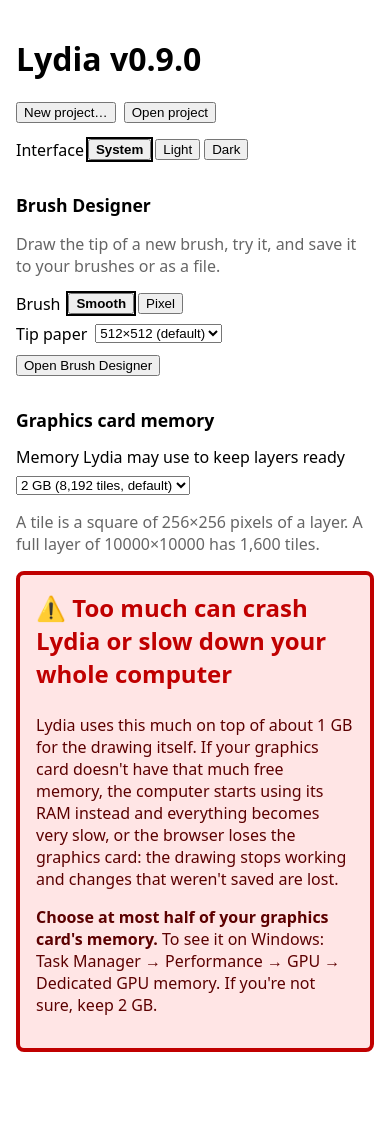
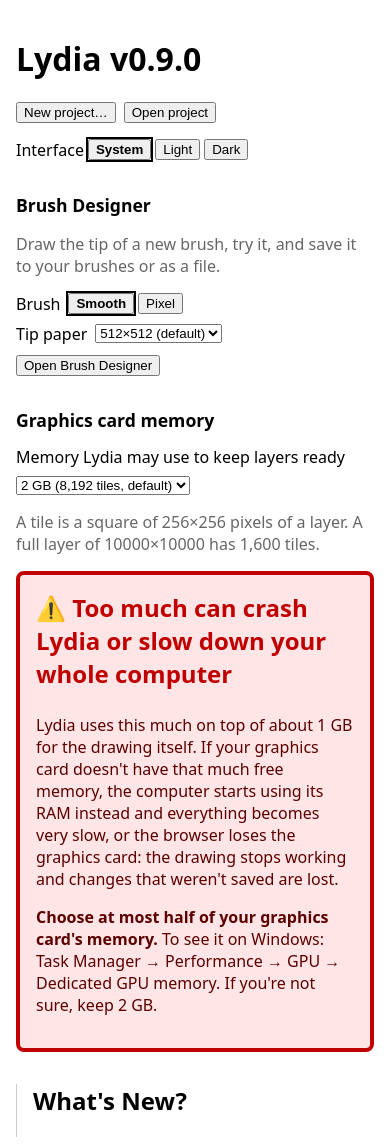
Before and after one commit to NiercoElectron/Lydia, a React (Vite) app: page / in a window 390 px wide. Shown: the top 1148 px of the page. Before the commit the page ends 1068 px from the top, so only its background shows below. Built offline with nearby package versions, Linux system fonts and the light colour scheme.

Commit message:
Show what's new in each version on the start screen

```diff
--- a/src/App.css
+++ b/src/App.css
@@ -57,8 +57,52 @@
   outline: 2px solid currentColor;
 }
 
+/* The start screen: its choices at the left, and what's new in each version at the right, below them in a narrow
+   window */
 .home {
+  display: grid;
+  grid-template-columns: minmax(0, 1fr) minmax(0, 560px);
+  align-items: start;
+  gap: 32px;
   padding: 16px;
+}
+
+@media (max-width: 960px) {
+  .home {
+    grid-template-columns: minmax(0, 1fr);
+  }
+}
+
+.whats-new {
+  max-height: calc(100vh - 32px);
+  overflow-y: auto;
+  padding: 0 16px;
+  border-left: 1px solid var(--border);
+  box-sizing: border-box;
+}
+
+.whats-new h2 {
+  margin-top: 0;
+}
+
+.whats-new summary {
+  padding: 4px 0;
+  font-weight: bold;
+  cursor: pointer;
+}
+
+.whats-new h3 {
+  margin: 8px 0 4px;
+  font-size: 1em;
+}
+
+.whats-new ul {
+  margin: 0;
+  padding-left: 20px;
+}
+
+.whats-new li {
+  margin-bottom: 4px;
 }
 
 .hint {
--- /dev/null
+++ b/src/components/WhatsNew.tsx
@@ -0,0 +1,52 @@
+import { releases, REPOSITORY_FILES } from '../whatsNew'
+
+// The start screen's "What's New?": the changes of each version (see whatsNew.ts), the newest open and the others
+// closed below it, each opening with a click
+export function WhatsNew() {
+  return (
+    <aside className="whats-new">
+      <h2>What's New?</h2>
+      {releases.map((release, i) => (
+        <details key={release.version} open={i === 0}>
+          <summary>
+            Lydia {release.version} <span className="hint">{release.date}</span>
+          </summary>
+          {release.summary && (
+            <p>
+              <Inline text={release.summary} />
+            </p>
+          )}
+          {release.sections.map(section => (
+            <section key={section.title}>
+              <h3>{section.title}</h3>
+              <ul>
+                {section.items.map((item, j) => (
+                  <li key={j}>
+                    <Inline text={item} />
+                  </li>
+                ))}
+              </ul>
+            </section>
+          ))}
+        </details>
+      ))}
+    </aside>
+  )
+}
+
+// The changelog's bold text, code and links. A link to one of Lydia's files opens it on GitHub
+function Inline({ text }: { text: string }) {
+  const parts = text.split(/(\*\*[^*]+\*\*|`[^`]+`|\[[^\]]+\]\([^)]+\))/)
+  return parts.map((part, i) => {
+    if (part.startsWith('**') && part.endsWith('**')) return <strong key={i}>{part.slice(2, -2)}</strong>
+    if (part.startsWith('`') && part.endsWith('`')) return <code key={i}>{part.slice(1, -1)}</code>
+    const link = /^\[([^\]]+)\]\(([^)]+)\)$/.exec(part)
+    if (!link) return part
+    const address = /^https?:/.test(link[2]) ? link[2] : REPOSITORY_FILES + link[2]
+    return (
+      <a key={i} href={address} target="_blank" rel="noreferrer">
+        {link[1]}
+      </a>
+    )
+  })
+}
--- a/src/screens/Home.tsx
+++ b/src/screens/Home.tsx
@@ -2,6 +2,7 @@
 // Only the version is taken from package.json (Vite leaves the rest out), so it is always the one npm version set
 import { version } from '../../package.json'
 import { NewProjectDialog } from '../components/NewProjectDialog'
+import { WhatsNew } from '../components/WhatsNew'
 import { DEFAULT_PIXEL_TIP_SIZE, DEFAULT_TIP_SIZE, PIXEL_TIP_SIZES, TIP_SIZES } from '../engine/brushFile'
 import { parseProject, PROJECT_EXTENSION, type ProjectData } from '../engine/projectFile'
 import { tilesInGigabytes } from '../engine/tiles'
@@ -48,6 +49,7 @@
 
   return (
     <main className="home">
+      <div className="home-choices">
         <h1>Lydia v{version}</h1>
         <div className="home-actions">
           <button onClick={() => setIsChoosingNew(true)}>New project…</button>
@@ -133,8 +135,8 @@
             </p>
             <p>
               Lydia uses this much on top of about 1 GB for the drawing itself. If your graphics card doesn't have that
-            much free memory, the computer starts using its RAM instead and everything becomes very slow, or the browser
-            loses the graphics card: the drawing stops working and changes that weren't saved are lost.
+              much free memory, the computer starts using its RAM instead and everything becomes very slow, or the
+              browser loses the graphics card: the drawing stops working and changes that weren't saved are lost.
             </p>
             <p>
               <strong>Choose at most half of your graphics card's memory.</strong> To see it on Windows: Task Manager →
@@ -142,6 +144,8 @@
             </p>
           </div>
         </section>
+      </div>
+      <WhatsNew />
     </main>
   )
 }
--- /dev/null
+++ b/src/whatsNew.ts
@@ -0,0 +1,49 @@
+import changelog from '../CHANGELOG.md?raw'
+
+// What changed in each version, for the start screen's "What's New?" (see WhatsNew.tsx), read from CHANGELOG.md as
+// it is when Lydia is built, so it follows every new version by itself
+
+// Where Lydia's files are on GitHub: links in the changelog to its documents (docs/decisions.md…) open there
+export const REPOSITORY_FILES = 'https://github.com/NiercoElectron/Lydia/blob/main/'
+
+// A version: its number, its date, the sentence that sums it up (some have one) and its lists of changes, each under
+// a title ("Added", "Changed", "Fixed"…). The text is the changelog's Markdown
+export type Release = {
+  version: string
+  date: string
+  summary: string
+  sections: { title: string; items: string[] }[]
+}
+
+// The versions in the changelog, newest first, leaving out what isn't released yet. The changelog is written as Keep a
+// Changelog says: "## [version] - date", then "### Title" and a list of "- " items, each going on in lines that start
+// with two spaces. The links' addresses at the end are left out
+export function readReleases(text: string): Release[] {
+  const releases: Release[] = []
+  let release: Release | null = null
+  let items: string[] | null = null // the list being read, if any
+  for (const line of text.split(/\r?\n/)) {
+    const heading = /^## \[(\d+\.\d+\.\d+)\] - (\S+)/.exec(line)
+    if (heading) {
+      release = { version: heading[1], date: heading[2], summary: '', sections: [] }
+      releases.push(release)
+      items = null
+    } else if (line.startsWith('## ')) {
+      release = null // "Unreleased"
+    } else if (!release) {
+      continue
+    } else if (line.startsWith('### ')) {
+      items = []
+      release.sections.push({ title: line.slice(4), items })
+    } else if (items && line.startsWith('- ')) {
+      items.push(line.slice(2))
+    } else if (items && items.length > 0 && line.startsWith('  ')) {
+      items[items.length - 1] += ' ' + line.trim()
+    } else if (!items && line.trim()) {
+      release.summary += (release.summary ? ' ' : '') + line.trim()
+    }
+  }
+  return releases
+}
+
+export const releases = readReleases(changelog)
```
Also changed, not shown: 2 other files (tests, documents, lock files or other folders). Lines whose indentation alone changed are shown as unchanged.
